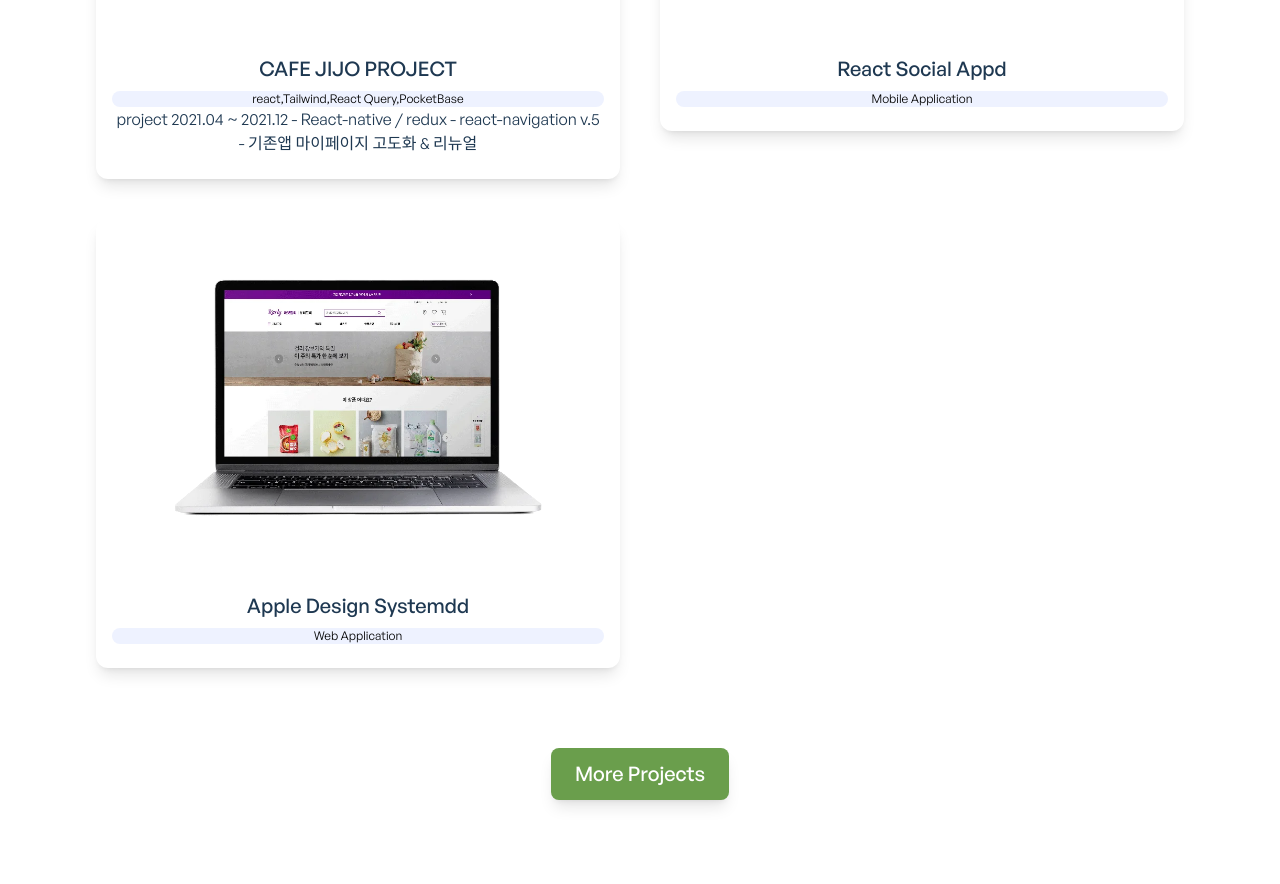
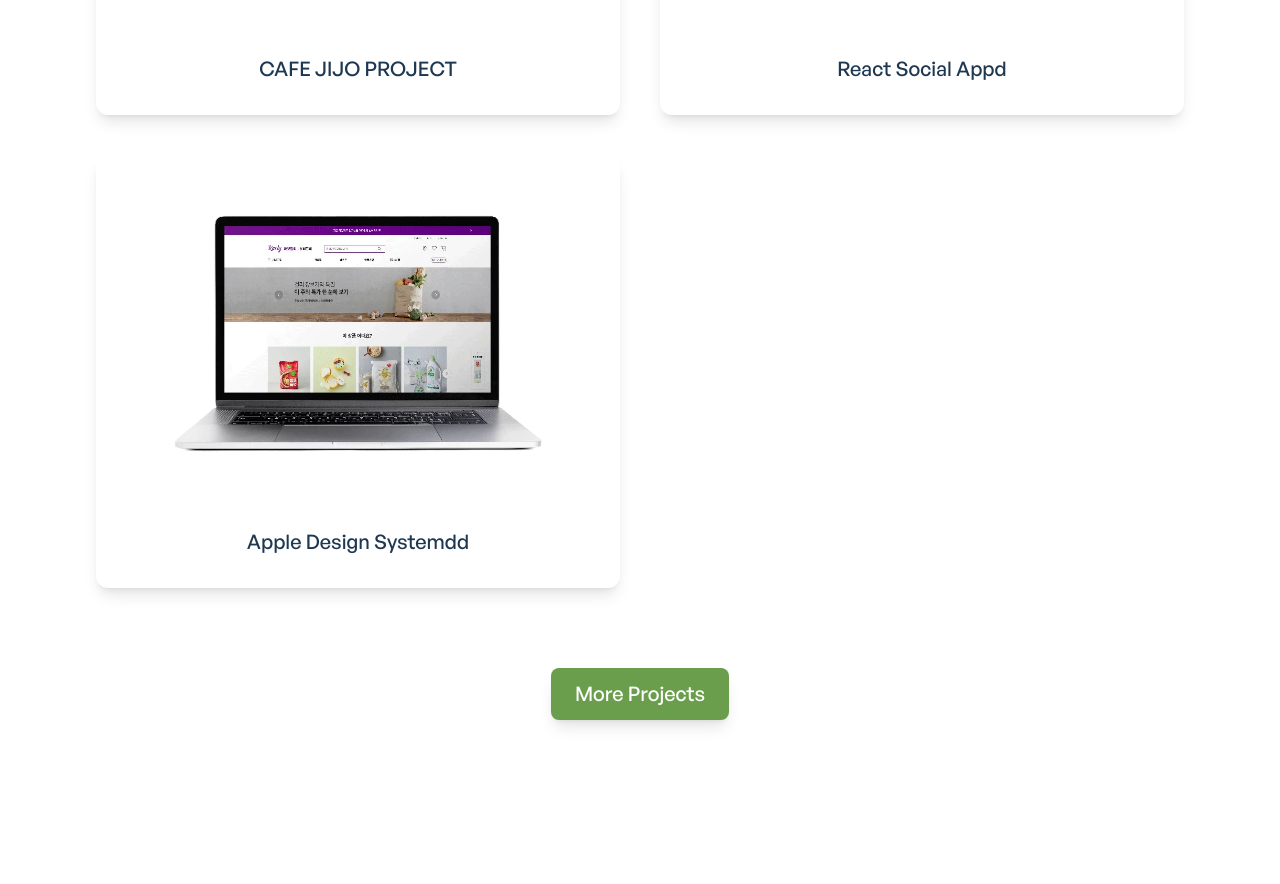
Before and after one commit to youngniiiiii/portfolio-react, a React (Vite) app: page / in a window 1280 px wide. Shown: the part 1636-2520 px from the top of the page. Built offline with nearby package versions, Linux system fonts and the light colour scheme.

Commit message:
modify : 불필요한 파일 제거

```diff
--- a/src/App.jsx
+++ b/src/App.jsx
@@ -10,7 +10,6 @@
 const About = lazy(() => import("./pages/AboutMe.jsx"))
 const Home = lazy(() => import("./pages/Home.jsx"))
 const Projects = lazy(() => import("./pages/Projects.jsx"))
-// const ProjectSingle = lazy(() => import("./pages/ProjectSingle.jsx"))
 
 function App() {
   return (
@@ -23,7 +22,6 @@
             <Routes>
               <Route path="/" element={<Home />} />
               <Route path="projects" element={<Projects />} />
-              {/* <Route path="projects/single-project" element={<ProjectSingle />} /> */}
               <Route path="about" element={<About />} />
             </Routes>
           </Suspense>
--- a/src/components/projects/ProjectHeader.jsx
+++ /dev/null
@@ -1,31 +0,0 @@
-import { useContext } from 'react';
-import { FiClock, FiTag } from 'react-icons/fi';
-import SingleProjectContext from '../../context/SingleProjectContext';
-
-const ProjectSingleHeader = () => {
-	const { singleProjectData } = useContext(SingleProjectContext);
-
-	return (
-		<div>
-			<p className="font-general-medium text-left text-3xl sm:text-4xl font-bold text-primary-dark dark:text-primary-light mt-14 sm:mt-20 mb-7">
-				{singleProjectData.ProjectHeader.title}
-			</p>
-			<div className="flex">
-				<div className="flex items-center mr-10">
-					<FiClock className="text-lg text-ternary-dark dark:text-ternary-light" />
-					<span className="font-general-regular ml-2 leading-none text-primary-dark dark:text-primary-light">
-						{singleProjectData.ProjectHeader.publishDate}
-					</span>
-				</div>
-				<div className="flex items-center">
-					<FiTag className="text-lg text-ternary-dark dark:text-ternary-light" />
-					<span className="font-general-regular ml-2 leading-none text-primary-dark dark:text-primary-light">
-						{singleProjectData.ProjectHeader.tags}
-					</span>
-				</div>
-			</div>
-		</div>
-	);
-};
-
-export default ProjectSingleHeader;
--- a/src/components/projects/ProjectsGrid.jsx
+++ b/src/components/projects/ProjectsGrid.jsx
@@ -1,19 +1,19 @@
 import { useContext } from "react"
 import { FiSearch } from "react-icons/fi"
-import ProjectSingle from "./ProjectSingle"
-import { ProjectsContext } from "../../context/ProjectsContext"
+import ProjectSingle from "@/components/projects/ProjectSingle"
+import { ProjectsContext } from "@/context/ProjectsContext"
 import { Link } from "react-router-dom"
 import Button from "@/components/reusable/Button"
 
 const ProjectsGrid = () => {
-  const { projects, searchProject, setSearchProject, searchProjectsByTitle, selectProject, setSelectProject, selectProjectsByCategory } = useContext(ProjectsContext)
-
+  const { projects, setSearchProject } = useContext(ProjectsContext)
   return (
     <section className="py-5 sm:py-10 mt-5 sm:mt-10">
+      {/* 제목 */}
       <div className="text-center mt-30">
         <p className="font-general-medium text-2xl sm:text-4xl mb-1 text-ternary-dark dark:text-ternary-light">FRONTEND PROJECTS</p>
       </div>
-
+      {/* 검색창 */}
       <div className="mt-10 sm:mt-16">
         <div
           className="
@@ -70,15 +70,14 @@
           </div>
         </div>
       </div>
-
+      {/* 프로젝트 정보 */}
       <div className="grid grid-cols-1 sm:grid-cols-2 lg:grid-cols-2 mt-6 sm:gap-10 mb-20">
-        {selectProject
-          ? selectProjectsByCategory.map((project) => <ProjectSingle title={project.title} category={project.category} image={project.img} href={project.href} alt={project.alt} description={project.description} key={project.id} />)
-          : searchProject
-          ? searchProjectsByTitle.map((project) => <ProjectSingle title={project.title} category={project.category} image={project.img} href={project.href} alt={project.alt} description={project.description} key={project.id} />)
-          : projects.map((project) => <ProjectSingle title={project.title} category={project.category} image={project.img} href={project.href} alt={project.alt} description={project.description} key={project.id} />)}
+        {projects.map((project) => (
+          <ProjectSingle title={project.title} image={project.img} href={project.href} alt={project.alt} description={project.description} key={project.id} />
+        ))}
       </div>
 
+      {/* 더보기버튼 */}
       <div className="mt-10 mb-10 sm:mt-10 flex justify-center">
         <Link to="/projects" className="font-general-medium flex items-center px-6 py-3 rounded-lg shadow-lg hover:shadow-xl bg-[#6A9E4C] hover:bg-[#4e7537] focus:ring-1 focus:ring-indigo-900 text-white text-lg sm:text-xl duration-300" aria-label="More Projects">
           <Button title="More Projects" />
--- a/src/context/ProjectsContext.jsx
+++ b/src/context/ProjectsContext.jsx
@@ -1,33 +1,19 @@
-import { useState, createContext } from 'react';
-import { projectsData } from '../data/projects';
+import { useState, createContext } from "react"
+import { projectsData } from "@/data/projects"
 
 // Create projects context
-export const ProjectsContext = createContext();
+export const ProjectsContext = createContext()
 
 // Create the projects context provider
 export const ProjectsProvider = (props) => {
-	const [projects, setProjects] = useState(projectsData);
-	const [searchProject, setSearchProject] = useState('');
-	const [selectProject, setSelectProject] = useState('');
+  const [projects, setProjects] = useState(projectsData)
+  const [searchProject, setSearchProject] = useState("")
 
   // Search projects by project title
   const searchProjectsByTitle = projects.filter((item) => {
-		const result = item.title
-			.toLowerCase()
-			.includes(searchProject.toLowerCase())
-			? item
-			: searchProject === ''
-			? item
-			: '';
-		return result;
-	});
-
-	// Select projects by project category
-	const selectProjectsByCategory = projects.filter((item) => {
-		let category =
-			item.category.charAt(0).toUpperCase() + item.category.slice(1);
-		return category.includes(selectProject);
-	});
+    const result = item.title.toLowerCase().includes(searchProject.toLowerCase()) ? item : searchProject === "" ? item : ""
+    return result
+  })
 
   return (
     <ProjectsContext.Provider
@@ -37,12 +23,9 @@
         searchProject,
         setSearchProject,
         searchProjectsByTitle,
-				selectProject,
-				setSelectProject,
-				selectProjectsByCategory,
       }}
     >
       {props.children}
     </ProjectsContext.Provider>
-	);
-};
+  )
+}
--- a/src/data/projects.js
+++ b/src/data/projects.js
@@ -8,32 +8,30 @@
     id: 1,
     title: "CAFE JIJO PROJECT",
     img: project2,
-    category: "react,Tailwind,React Query,PocketBase",
     href: "https://cafe-jijo.vercel.app/",
-    description: " project  2021.04 ~ 2021.12 - React-native / redux - react-navigation v.5 - 기존앱 마이페이지 고도화 & 리뉴얼",
-    alt: "Project",
-    ProjectHeader: {
-      title: "Project Management UI - From Context",
-      publishDate: "Jul 26, 2021",
-      tags: "UI / Frontend",
-    },
+    intro: "메가커피를 모티브로 카페 웹사이트 개발",
+    details: "반응형 디자인, 게시판 구현 ",
+    technologies: "react,Tailwind,React Query,PocketBase",
+    alt: "프로젝트",
   },
   {
     id: 2,
     title: "React Social Appd",
     img: project3,
-    category: "Mobile Application",
     href: "https://cafe-jijo.vercel.app/",
-    description: "",
-    alt: "Project",
+    intro: "메가커피를 모티브로 카페 웹사이트 개발",
+    details: "반응형 디자인, 게시판 구현 ",
+    technologies: "react,Tailwind,React Query,PocketBase",
+    alt: "프로젝트",
   },
   {
     id: 3,
     title: "Apple Design Systemdd",
     img: project1,
-    category: "Web Application",
     href: "https://cafe-jijo.vercel.app/",
-    description: "",
-    alt: "Project",
+    intro: "메가커피를 모티브로 카페 웹사이트 개발",
+    details: "반응형 디자인, 게시판 구현 ",
+    technologies: "react,Tailwind,React Query,PocketBase",
+    alt: "프로젝트",
   },
 ]
--- a/src/pages/ProjectSingle.jsx
+++ /dev/null
@@ -1,30 +0,0 @@
-import ProjectGallery from '../components/projects/ProjectGallery';
-import ProjectHeader from '../components/projects/ProjectHeader';
-import ProjectInfo from '../components/projects/ProjectInfo';
-import ProjectRelatedProjects from '../components/projects/ProjectRelatedProjects';
-import { SingleProjectProvider } from '../context/SingleProjectContext';
-import { motion } from 'framer-motion';
-
-const ProjectSingle = () => {
-	return (
-		<motion.div
-			initial={{ opacity: 0 }}
-			animate={{ opacity: 1, delay: 1 }}
-			transition={{
-				ease: 'easeInOut',
-				duration: 0.6,
-				delay: 0.15,
-			}}
-			className="container mx-auto mt-5 sm:mt-10"
-		>
-			<SingleProjectProvider>
-				<ProjectHeader />
-				<ProjectGallery />
-				<ProjectInfo />
-				<ProjectRelatedProjects />
-			</SingleProjectProvider>
-		</motion.div>
-	);
-};
-
-export default ProjectSingle;
```
Lines whose indentation alone changed are shown as unchanged.
